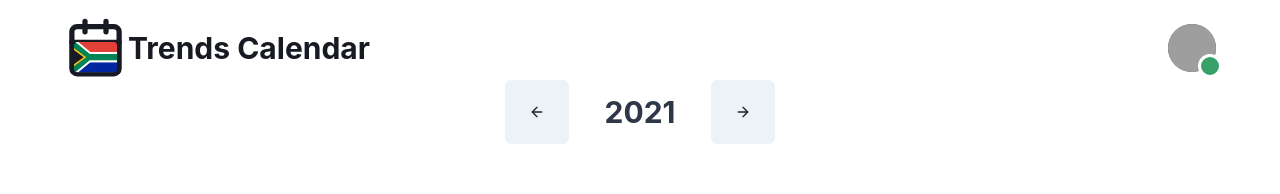
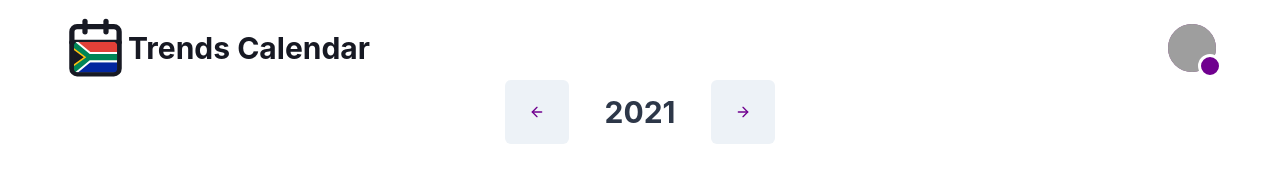
Before and after one commit to TebzaTheMan/sa-trends-calendar, a Next.js app: page / in a window 1280 px wide. Shown: the top 194 px of the page. Built offline with nearby package versions, Linux system fonts and the light colour scheme; grey boxes are pictures that could not be loaded.

Commit message:
style: apply primary color

```diff
--- a/components/Header.tsx
+++ b/components/Header.tsx
@@ -10,7 +10,7 @@ const Header = () => {
       </Heading>
       <Spacer />
       <Avatar name="Segun Adebayo" src="https://bit.ly/sage-adebayo">
-        <AvatarBadge boxSize="1.25em" bg="green.500" />
+        <AvatarBadge boxSize="1.25em" bg="primary" />
       </Avatar>
     </Flex>
   );
--- a/components/Month.tsx
+++ b/components/Month.tsx
@@ -19,7 +19,7 @@ const Month = ({
       <Text fontSize={"xl"} color={hover ? "gray.600" : "white"}>
         {month_name}
       </Text>
-      <Center bg="#70008F" h={height} color="white">
+      <Center bg="primary" h={height} color="white">
         {hover ? (
           <IconButton
             aria-label="add image link"
--- a/components/Navigation.tsx
+++ b/components/Navigation.tsx
@@ -1,20 +1,25 @@
-import { Heading, IconButton } from "@chakra-ui/react";
+import { Heading, IconButton, useTheme } from "@chakra-ui/react";
 import { FiArrowLeft, FiArrowRight } from "react-icons/fi";
 import { Flex, Spacer } from "@chakra-ui/react";
 
 const Navigation = () => {
+  const theme = useTheme();
   return (
     <Flex align={"center"}>
       <Spacer />
       <IconButton
         aria-label="Previous year"
-        icon={<FiArrowLeft />}
+        icon={<FiArrowLeft color={theme.colors.primary} />}
         boxSize={16}
       />
       <Heading as="h1" size="lg" mr={9} ml={9} color="gray.700">
         2021
       </Heading>
-      <IconButton aria-label="Next year" icon={<FiArrowRight />} boxSize={16} />
+      <IconButton
+        aria-label="Next year"
+        icon={<FiArrowRight color={theme.colors.primary} />}
+        boxSize={16}
+      />
       <Spacer />
     </Flex>
   );
```
